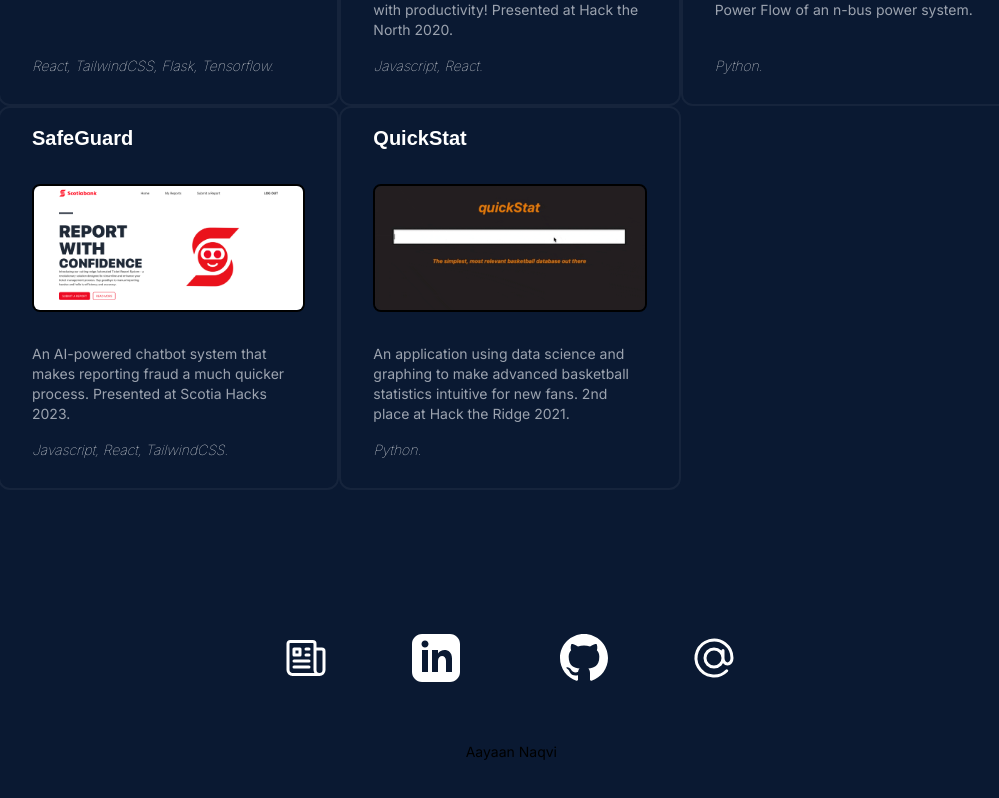
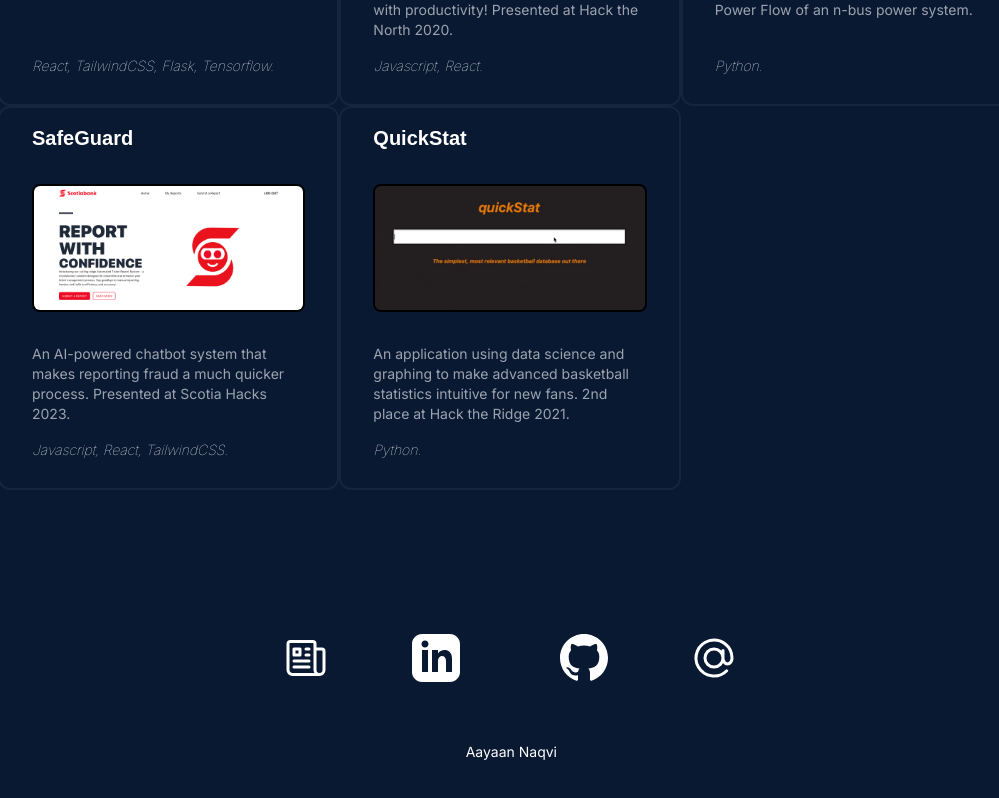
Before and after one commit to AayaanN/personal-site, a Next.js app in the folder personal-site-good/: page / in a window 1280 px wide. Shown: the part 1612-2410 px from the top of the page, without its empty margins (130-1129 px from the left). Built offline with nearby package versions, Linux system fonts and the light colour scheme.

Commit message:
Update footer.js

```diff
--- a/personal-site-good/app/footer.js
+++ b/personal-site-good/app/footer.js
@@ -60,7 +60,7 @@ export const Footer = () => {
                 </button>
             </a>
 
-            <p className='ml-56 font-inter mt-5'>Aayaan Naqvi</p>
+            <p className='ml-56 font-inter mt-5 text-white'>Aayaan Naqvi</p>
 
         </div>
     )
```
